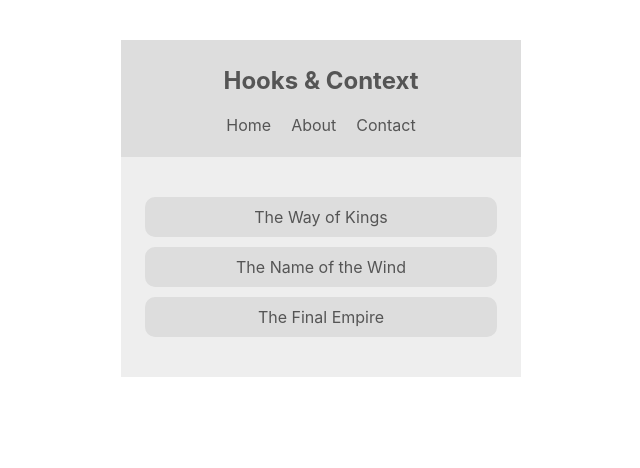
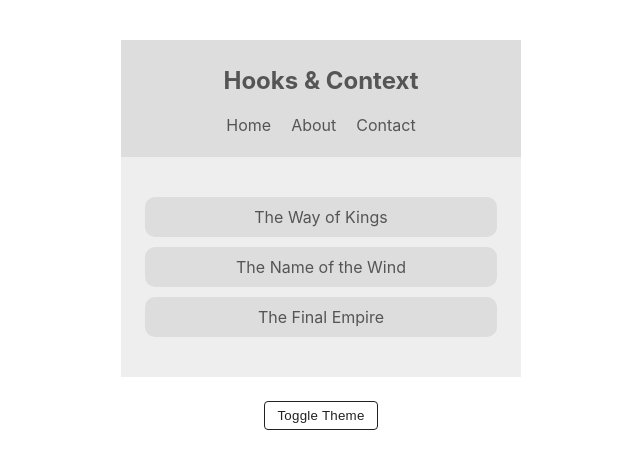
Before and after one commit to DemonDaddy22/web-dev, a React (Create React App) app in the folder hooks-context-practice/: page / in a window 1280 px wide. Shown: the top 468 px of the page, without its empty margins (319-959 px from the left). Built offline with nearby package versions, Linux system fonts and the light colour scheme.

Commit message:
Add theme toggler button

```diff
--- a/hooks-context-practice/src/App.js
+++ b/hooks-context-practice/src/App.js
@@ -1,11 +1,13 @@
 import BookList from './components/BookList';
 import Navbar from './components/Navbar';
+import ThemeToggler from './components/ThemeToggler';
 import ThemeContextProvider from './contexts/ThemeContext';
 
 const App = () => <div className='App'>
     <ThemeContextProvider>
         <Navbar />
         <BookList />
+        <ThemeToggler />
     </ThemeContextProvider>
 </div>;
 
--- /dev/null
+++ b/hooks-context-practice/src/components/ThemeToggler.js
@@ -0,0 +1,11 @@
+import React from 'react';
+import { ThemeContext } from '../contexts/ThemeContext';
+
+export default class ThemeToggler extends React.Component {
+
+    render = () => <ThemeContext.Consumer>
+        {context => <button className='theme-toggler' onClick={context.toggleTheme}>
+            Toggle Theme
+        </button>}
+    </ThemeContext.Consumer>;
+}
--- a/hooks-context-practice/src/contexts/ThemeContext.js
+++ b/hooks-context-practice/src/contexts/ThemeContext.js
@@ -14,7 +14,9 @@ export default class ThemeContextProvider extends React.Component {
         }
     }
 
-    render = () => <ThemeContext.Provider value={{ ...this.state }}>
+    toggleTheme = () => this.setState({ isLightTheme: !this.state.isLightTheme });
+
+    render = () => <ThemeContext.Provider value={{ ...this.state, toggleTheme: this.toggleTheme }}>
         {this.props.children}
     </ThemeContext.Provider>
 }
--- a/hooks-context-practice/src/index.css
+++ b/hooks-context-practice/src/index.css
@@ -43,3 +43,18 @@ nav ul li {
 	margin: 10px auto;
 	border-radius: 10px;
 }
+
+.theme-toggler {
+	border: 1px solid #212121;
+	border-radius: 4px;
+	background: none;
+	padding: 6px 12px;
+	color: #212121;
+	outline: none;
+	letter-spacing: 0.25px;
+	cursor: pointer;
+}
+
+.theme-toggler:hover {
+	box-shadow: 0 0 10px rgba(32, 32, 32, 0.25);
+}
```
